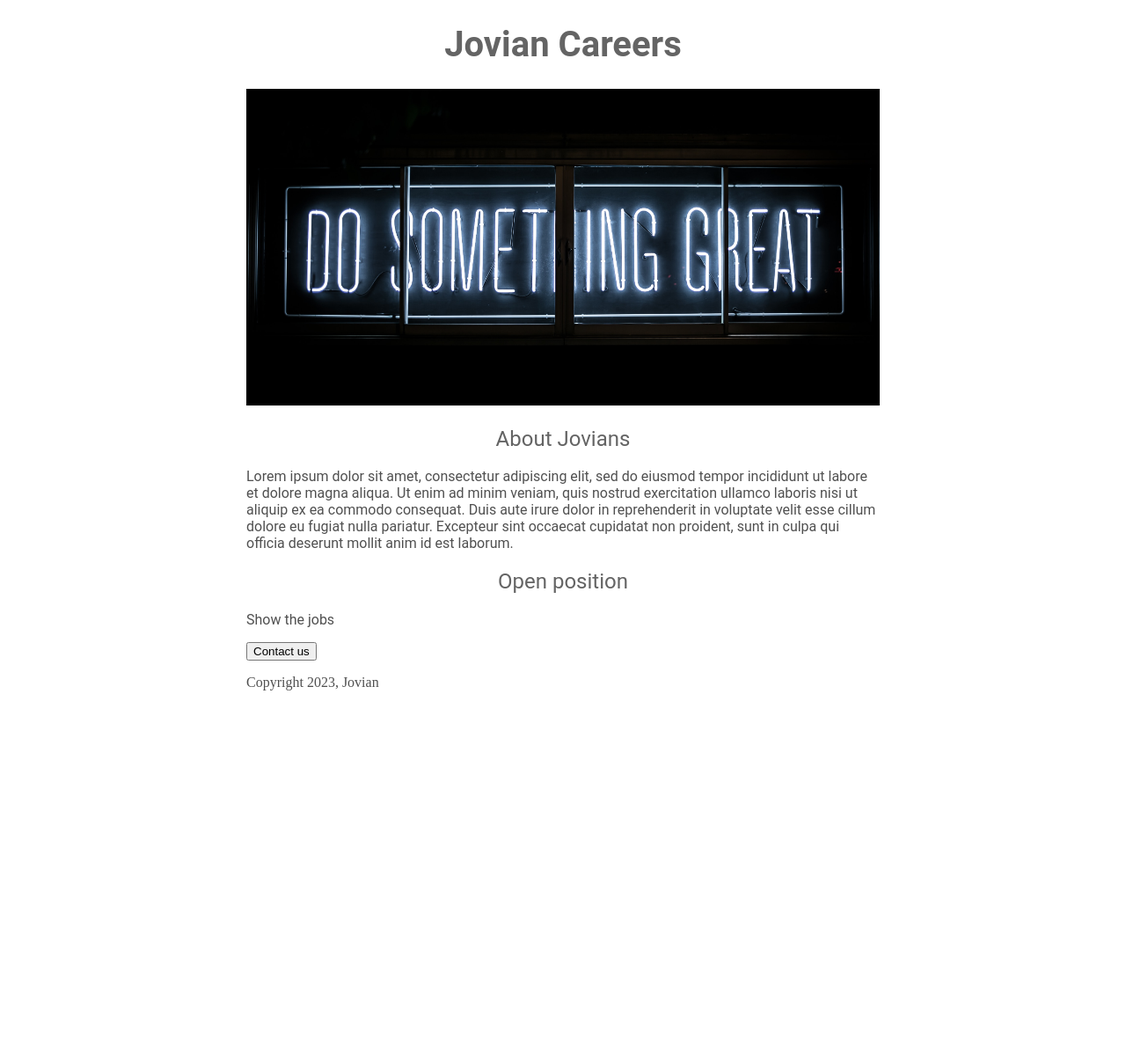
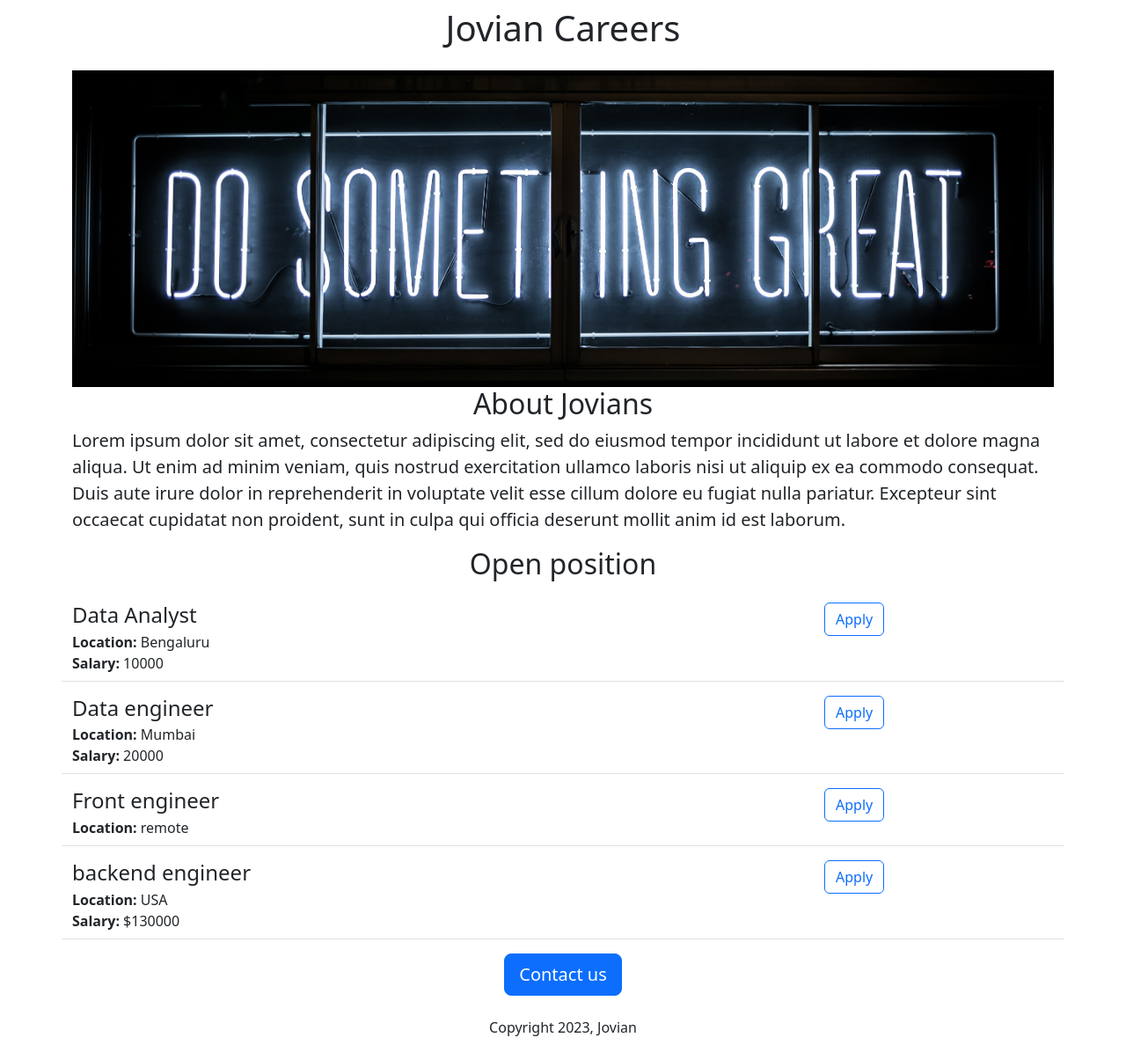
Before and after one commit to ngk93/jovian-careers-website, a Flask app: page / in a window 1280 px wide. Shown: the whole page at 88% size. Before the commit the page ends 785 px from the top, so only its background shows below. Run offline with Flask 3, Linux system fonts and the light colour scheme.

Commit message:
dynamic data

```diff
--- a/app.py
+++ b/app.py
@@ -1,10 +1,40 @@
-from flask import Flask,render_template
+from flask import Flask,render_template, jsonify
 
 app = Flask(__name__)
 
+JOBS=[
+  {
+    'id':1,
+    'title':'Data Analyst',
+    'location':'Bengaluru',
+    'salary':'10000'
+  },
+  {
+    'id':'2',
+    'title':'Data engineer',
+    'location':'Mumbai',
+    'salary':'20000'
+  },
+  {
+    'id':'3',
+    'title':'Front engineer',
+    'location':'remote',
+
+  },
+  {
+    'id':'4',
+    'title':'backend engineer',
+    'location':'USA',
+    'salary':'$130000'
+  }
+]
 @app.route("/")
 def hello_world():
-  return render_template("home.html")
+  return render_template("home.html" ,jobs=JOBS,company_name="Jovian")
+
+@app.route("/api/jobs")
+def list_jobs():
+  return jsonify(JOBS)
 
 if __name__=="__main__":
   app.run(host= '0.0.0.0', debug=True)
--- a/templates/home.html
+++ b/templates/home.html
@@ -3,52 +3,34 @@
   <head>
     <title>Jovian careers</title>
   </head>
+    <meta charset="utf-8">
+    <meta name="viewport" content="width=device-width, initial-scale=1">
+  <link href="https://cdn.jsdelivr.net/npm/bootstrap@5.3.2/dist/css/bootstrap.min.css" rel="stylesheet" integrity="sha384-T3c6CoIi6uLrA9TneNEoa7RxnatzjcDSCmG1MXxSR1GAsXEV/Dwwykc2MPK8M2HN" crossorigin="anonymous">
   <style>
-    h1{
-      font-size: 40px;
-      font-family: Roboto;
-      font: weight;: normal;
-      color: rgb(100, 100, 100);
-      text-align: center;
-    }
-    #banner{
+    #banner {
+      height: 360px;
       width: 100%;
-      height: 360px;
       object-fit: cover;
     }
-    h2{
-      font-family: Roboto;
-      font-weight: normal;
-      color: rgb(100, 100, 100);
-      text-align: center;
-    }
-    p {
-      font-family:Roboto
-      font-weight: normal;
-      color: rgb(80, 80, 80);
-    }
-    #container{
-      max-width: 720px;
-      margin: 0 auto 0 auto;
-    }
-    .bodytext{
-      font-family: Roboto;
-      font-weight: normal;
-      color: rgb(80, 80, 80);
-    }
   </style>
+  </head>
   <body>
-    <div id="container">
-      <h1>Jovian Careers</h1>
-      <img id = "banner"
+  <body>
+    <div class="container">
+      <h1 class="text-center mt-2 mb-4">{{company_name}} Careers</h1>
+      <img class= "img-fluid" id = "banner"
    src="https://jovian-careers-website.ngirishkoran.repl.co/static/banner.jpg" height=320)</img>
-        <h2>About Jovians</h2>
-        <p class="bodytext">Lorem ipsum dolor sit amet, consectetur adipiscing elit, sed do eiusmod tempor incididunt ut labore et dolore magna aliqua. Ut enim ad minim veniam, quis nostrud exercitation ullamco laboris nisi ut aliquip ex ea commodo consequat. Duis aute irure dolor in reprehenderit in voluptate velit esse cillum dolore eu fugiat nulla pariatur. Excepteur sint occaecat cupidatat non proident, sunt in culpa qui officia deserunt mollit anim id est laborum.</p>
-      <h2>Open position</h2>
-      <p class="bodytext">Show the jobs</p>
-      <div style="text-align::center;">
-      <button>Contact us</button>
-        <p>Copyright 2023, Jovian</p>
+        <h2 class='text-center'>About Jovians</h2>
+        <p class="lead">Lorem ipsum dolor sit amet, consectetur adipiscing elit, sed do eiusmod tempor incididunt ut labore et dolore magna aliqua. Ut enim ad minim veniam, quis nostrud exercitation ullamco laboris nisi ut aliquip ex ea commodo consequat. Duis aute irure dolor in reprehenderit in voluptate velit esse cillum dolore eu fugiat nulla pariatur. Excepteur sint occaecat cupidatat non proident, sunt in culpa qui officia deserunt mollit anim id est laborum.</p>
+      <h2 class='text-center mt-2 mb-4'>Open position</h2>
+      <div>
+        {% for jobs in jobs %}
+        {% include 'jobtitle.html' %}
+        {% endfor %}
+      </div>
+      <div class="text-center">
+      <button class="btn btn-primary btn-lg">Contact us</button>
+        <p class="mt-4">Copyright 2023, Jovian</p>
 
       </div>
        </div>
--- /dev/null
+++ b/templates/jobtitle.html
@@ -0,0 +1,17 @@
+<div class="border-bottom row" style="margin-bottom:16px; padding-bottom:8px">
+  <div class="col-9">
+  <h4 style="color::rgb(120,120,120);margin-bottom:4px">
+    {{jobs['title']}}</h4>
+    <div>
+      <b>Location:</b> {{jobs['location']}}
+  </div>
+    {% if 'salary' in jobs %}
+    <div>
+        <b>Salary:</b> {{jobs['salary']}}
+    </div>
+    {% endif %}
+  </div>
+  <div class="col-3">
+  <button type="button" class="btn btn-outline-primary">Apply</button>
+  </div>
+  </div>
```
